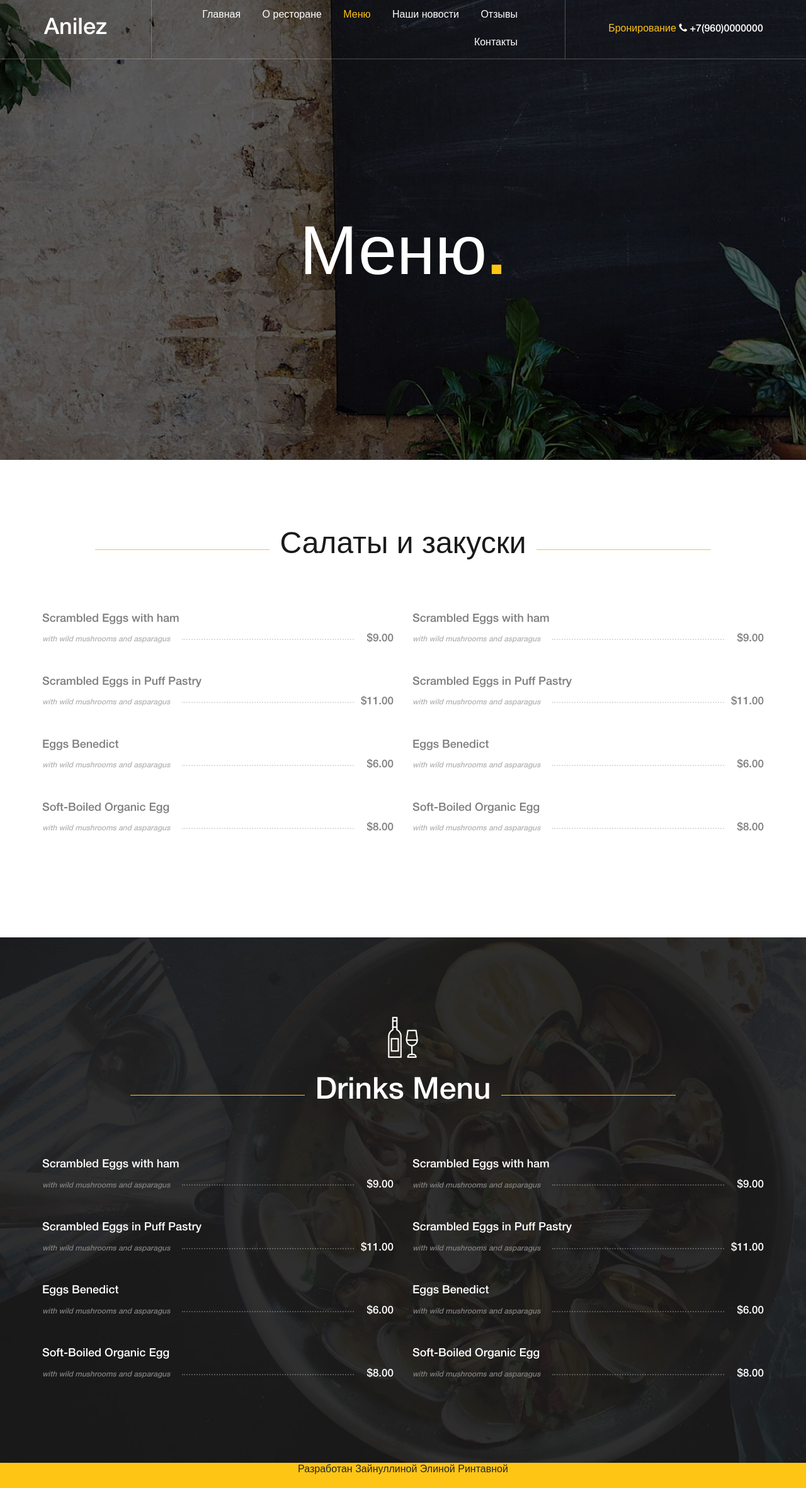
After one commit to zai-elina/restaurant, a Django app: page /menu/ in a window 1280 px wide. The commit adds this page. Shown: the whole page at 63% size. Run offline with Django 4.2, Linux system fonts and the light colour scheme; some libraries are stand-ins or nearby versions.

Commit message:
second commit

```diff
--- a/anilez/food/models.py
+++ b/anilez/food/models.py
@@ -34,3 +34,6 @@ class Food(models.Model):
         max_digits=10,
         decimal_places=2,
         verbose_name='price')
+
+    def __str__(self):
+        return self.title
--- a/anilez/food/urls.py
+++ b/anilez/food/urls.py
@@ -2,5 +2,8 @@ from django.urls import path
 from . import views
 
 urlpatterns = [
-    path('', views.home),
+    path('', views.home, name='base'),
+    path('about/', views.about, name='about'),
+    path('menu/', views.menu, name='menu'),
+
 ]
--- a/anilez/food/views.py
+++ b/anilez/food/views.py
@@ -1,5 +1,16 @@
 from django.shortcuts import render
+# from django.views.generic import ListView
+
+# from anilez.food.models import Food
 
 
 def home(request):
-    return render(request,'base.html')
+    return render(request, 'base.html')
+
+
+def about(request):
+    return render(request, 'about.html')
+
+
+def menu(request):
+    return render(request, 'menu.html')
--- a/anilez/manage.py
+++ b/anilez/manage.py
@@ -14,7 +14,7 @@ def main():
             "Couldn't import Django. Are you sure it's installed and "
             "available on your PYTHONPATH environment variable? Did you "
             "forget to activate a virtual environment?"
-        ) from exc
+        ) from excp
     execute_from_command_line(sys.argv)
 
 
--- a/anilez/static/css/style.css
+++ b/anilez/static/css/style.css
@@ -811,7 +811,7 @@ ol {
 -----------------------*/
 
 .footer-bg-area {
-	background-color: #888888;
+	background-color: #ffc515;
     height: 40px;
     display: flex;
     justify-content: center;
@@ -824,7 +824,7 @@ ol {
 =================*/
 
 .page-top-info {
-	height: 678px;
+	height: 730px;
 	text-align: center;
 	display: table;
 	width: 100%;
--- /dev/null
+++ b/anilez/templates/menu.html
@@ -0,0 +1,266 @@
+<!DOCTYPE html>
+
+{% load static %}
+<html lang="zxx">
+<head>
+	<title>Anilez</title>
+	<meta charset="UTF-8">
+	<meta name="description" content="Anilez Restaurant">
+	<meta name="keywords" content="anilez, restaurant, creative, html">
+	<meta name="viewport" content="width=device-width, initial-scale=1.0">
+
+	<link href="../static/img/1.ico" rel="shortcut icon"/>
+	<!-- Stylesheets -->
+	<link rel="stylesheet" href="{% static 'css/bootstrap.min.css' %}"/>
+	<link rel="stylesheet" href="{% static 'css/font-awesome.min.css' %}"/>
+	<link rel="stylesheet" href="{% static 'css/flaticon.css' %}"/>
+	<link rel="stylesheet" href="{% static 'css/owl.carousel.css' %}"/>
+	<link rel="stylesheet" href="{% static 'css/style.css' %}"/>
+	<link rel="stylesheet" href="{% static 'css/animate.css' %}"/>
+
+
+
+	  <script src="https://oss.maxcdn.com/html5shiv/3.7.2/html5shiv.min.js"></script>
+	  <script src="https://oss.maxcdn.com/respond/1.4.2/respond.min.js"></script>
+
+
+</head>
+<body>
+	<!-- Page Preloder -->
+	<div id="preloder">
+		<div class="loader"></div>
+	</div>
+
+	<!-- Header section -->
+	<header class="header-section">
+		<div class="header-warp">
+			<div class="site-logo">
+				<h2>Anilez</h2>
+			</div>
+			<!-- responsive -->
+			<div class="nav-switch">
+				<i class="fa fa-bars"></i>
+			</div>
+			<!-- menu -->
+			<ul class="main-menu">
+				<li><a href="/">Главная</a></li>
+				<li><a href="/about/">О ресторане</a></li>
+				<li><a href="#" class="active">Меню</a></li>
+				<li><a href="#">Наши новости</a></li>
+				<li><a href="#">Отзывы</a></li>
+				<li><a href="#">Контакты</a></li>
+			</ul>
+			<div class="header-right">
+				<p><span>Бронирование</span> <i class="fa fa-phone"></i> +7(960)0000000</p>
+			</div>
+		</div>
+	</header>
+	<!-- Header section end -->
+
+
+	<!-- Page info section -->
+	<section class="page-top-info set-bg" data-setbg="../static/img/page-top-bg/2.jpg">
+		<div class="ptf-center">
+			<div class="container">
+				<h2>Меню<span>.</span></h2>
+			</div>
+		</div>
+	</section>
+	<!-- Page info section end -->
+
+
+	<!-- Menu section -->
+	<section class="mp-menu-section spad">
+		<div class="container">
+			<div class="section-title">
+				<h2>Салаты и закуски</h2>
+			</div>
+			<div class="tab-content menu-tab-content">
+				<!-- single tab content -->
+				<div class="tab-pane fade show active" id="tab-1" role="tabpanel" aria-labelledby="tab-1">
+					<div class="row menu-dark">
+						<div class="col-lg-6">
+							<!-- menu item -->
+							<div class="menu-item">
+								<h5>Scrambled Eggs with ham</h5>
+								<div class="mi-meta">
+									<p>with wild mushrooms and asparagus</p>
+									<div class="menu-price">$9.00</div>
+								</div>
+							</div>
+							<!-- menu item -->
+							<div class="menu-item">
+								<h5>Scrambled Eggs in Puff Pastry</h5>
+								<div class="mi-meta">
+									<p>with wild mushrooms and asparagus</p>
+									<div class="menu-price">$11.00</div>
+								</div>
+							</div>
+							<!-- menu item -->
+							<div class="menu-item">
+								<h5>Eggs Benedict</h5>
+								<div class="mi-meta">
+									<p>with wild mushrooms and asparagus</p>
+									<div class="menu-price">$6.00</div>
+								</div>
+							</div>
+							<!-- menu item -->
+							<div class="menu-item">
+								<h5>Soft-Boiled Organic Egg</h5>
+								<div class="mi-meta">
+									<p>with wild mushrooms and asparagus</p>
+									<div class="menu-price">$8.00</div>
+								</div>
+							</div>
+						</div>
+						<div class="col-lg-6">
+							<!-- menu item -->
+							<div class="menu-item">
+								<h5>Scrambled Eggs with ham</h5>
+								<div class="mi-meta">
+									<p>with wild mushrooms and asparagus</p>
+									<div class="menu-price">$9.00</div>
+								</div>
+							</div>
+							<!-- menu item -->
+							<div class="menu-item">
+								<h5>Scrambled Eggs in Puff Pastry</h5>
+								<div class="mi-meta">
+									<p>with wild mushrooms and asparagus</p>
+									<div class="menu-price">$11.00</div>
+								</div>
+							</div>
+							<!-- menu item -->
+							<div class="menu-item">
+								<h5>Eggs Benedict</h5>
+								<div class="mi-meta">
+									<p>with wild mushrooms and asparagus</p>
+									<div class="menu-price">$6.00</div>
+								</div>
+							</div>
+							<!-- menu item -->
+							<div class="menu-item">
+								<h5>Soft-Boiled Organic Egg</h5>
+								<div class="mi-meta">
+									<p>with wild mushrooms and asparagus</p>
+									<div class="menu-price">$8.00</div>
+								</div>
+							</div>
+						</div>
+					</div>
+				</div>
+
+
+	</section>
+	<!-- Menu section end -->
+
+
+	<!-- Menu section -->
+	<section class="menu-section spad set-bg" data-setbg="img/menu-bg.jpg">
+		<div class="container">
+			<div class="section-title text-white">
+				<i class="flaticon-001-wine"></i>
+				<h2>Drinks Menu</h2>
+			</div>
+			<div class="row">
+				<div class="col-lg-6">
+					<!-- menu item -->
+					<div class="menu-item">
+						<h5>Scrambled Eggs with ham</h5>
+						<div class="mi-meta">
+							<p>with wild mushrooms and asparagus</p>
+							<div class="menu-price">$9.00</div>
+						</div>
+					</div>
+					<!-- menu item -->
+					<div class="menu-item">
+						<h5>Scrambled Eggs in Puff Pastry</h5>
+						<div class="mi-meta">
+							<p>with wild mushrooms and asparagus</p>
+							<div class="menu-price">$11.00</div>
+						</div>
+					</div>
+					<!-- menu item -->
+					<div class="menu-item">
+						<h5>Eggs Benedict</h5>
+						<div class="mi-meta">
+							<p>with wild mushrooms and asparagus</p>
+							<div class="menu-price">$6.00</div>
+						</div>
+					</div>
+					<!-- menu item -->
+					<div class="menu-item">
+						<h5>Soft-Boiled Organic Egg</h5>
+						<div class="mi-meta">
+							<p>with wild mushrooms and asparagus</p>
+							<div class="menu-price">$8.00</div>
+						</div>
+					</div>
+				</div>
+				<div class="col-lg-6">
+					<!-- menu item -->
+					<div class="menu-item">
+						<h5>Scrambled Eggs with ham</h5>
+						<div class="mi-meta">
+							<p>with wild mushrooms and asparagus</p>
+							<div class="menu-price">$9.00</div>
+						</div>
+					</div>
+					<!-- menu item -->
+					<div class="menu-item">
+						<h5>Scrambled Eggs in Puff Pastry</h5>
+						<div class="mi-meta">
+							<p>with wild mushrooms and asparagus</p>
+							<div class="menu-price">$11.00</div>
+						</div>
+					</div>
+					<!-- menu item -->
+					<div class="menu-item">
+						<h5>Eggs Benedict</h5>
+						<div class="mi-meta">
+							<p>with wild mushrooms and asparagus</p>
+							<div class="menu-price">$6.00</div>
+						</div>
+					</div>
+					<!-- menu item -->
+					<div class="menu-item">
+						<h5>Soft-Boiled Organic Egg</h5>
+						<div class="mi-meta">
+							<p>with wild mushrooms and asparagus</p>
+							<div class="menu-price">$8.00</div>
+						</div>
+					</div>
+				</div>
+			</div>
+		</div>
+	</section>
+	<!-- Menu section end -->
+
+
+
+	<!-- Footer section -->
+	<footer class="footer-section">
+		<div class="footer-bg-area ">
+			<div class="copyright">
+				Разработан Зайнуллиной Элиной Ринтавной
+            </div>
+		</div>
+	</footer>
+	<!-- Footer section end -->
+
+
+
+	<!--====== Javascripts & Jquery ======-->
+	<script src="{% static 'js/jquery-3.2.1.min.js' %}"></script>
+	<script src="{% static 'js/bootstrap.min.js' %}"></script>
+	<script src="{% static 'js/owl.carousel.min.js' %}"></script>
+	<script src="{% static 'js/circle-progress.min.js' %}"></script>
+	<script src="{% static 'js/main.js' %}"></script>
+
+
+	<!-- load for map -->
+	<script src="https://maps.googleapis.com/maps/api/js?key=AIzaSyB0YyDTa0qqOjIerob2VTIwo_XVMhrruxo"></script>
+	<script src="{% static 'js/map.js' %}"></script>
+
+    </body>
+</html>
```
Also changed, not shown: other parts of anilez/static/css/style.css (+9 -19 lines), anilez/templates/about.html (added, +171 -0 lines), anilez/templates/base.html (+6 -11 lines), anilez/db.sqlite3, 1 other file.
